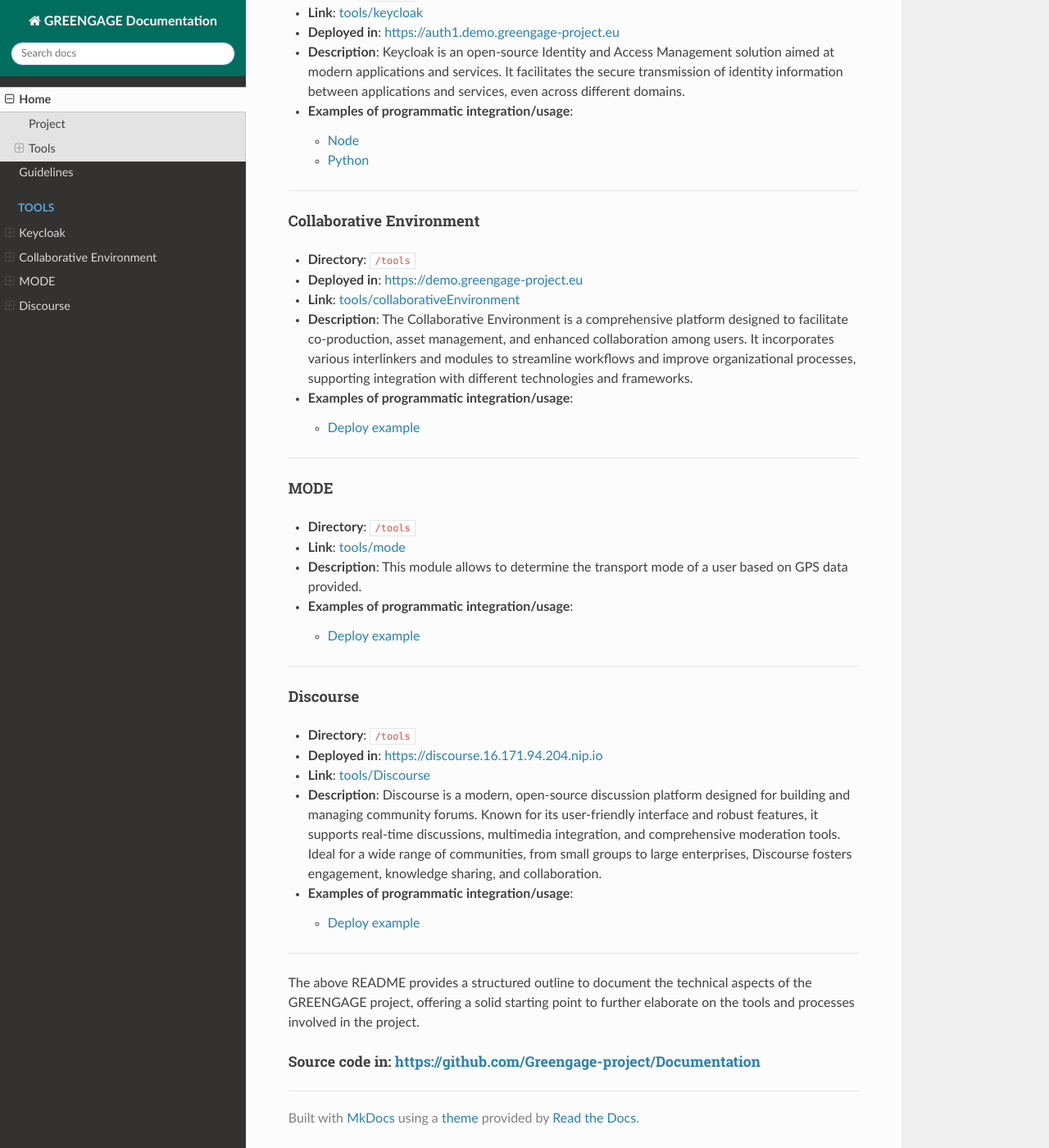
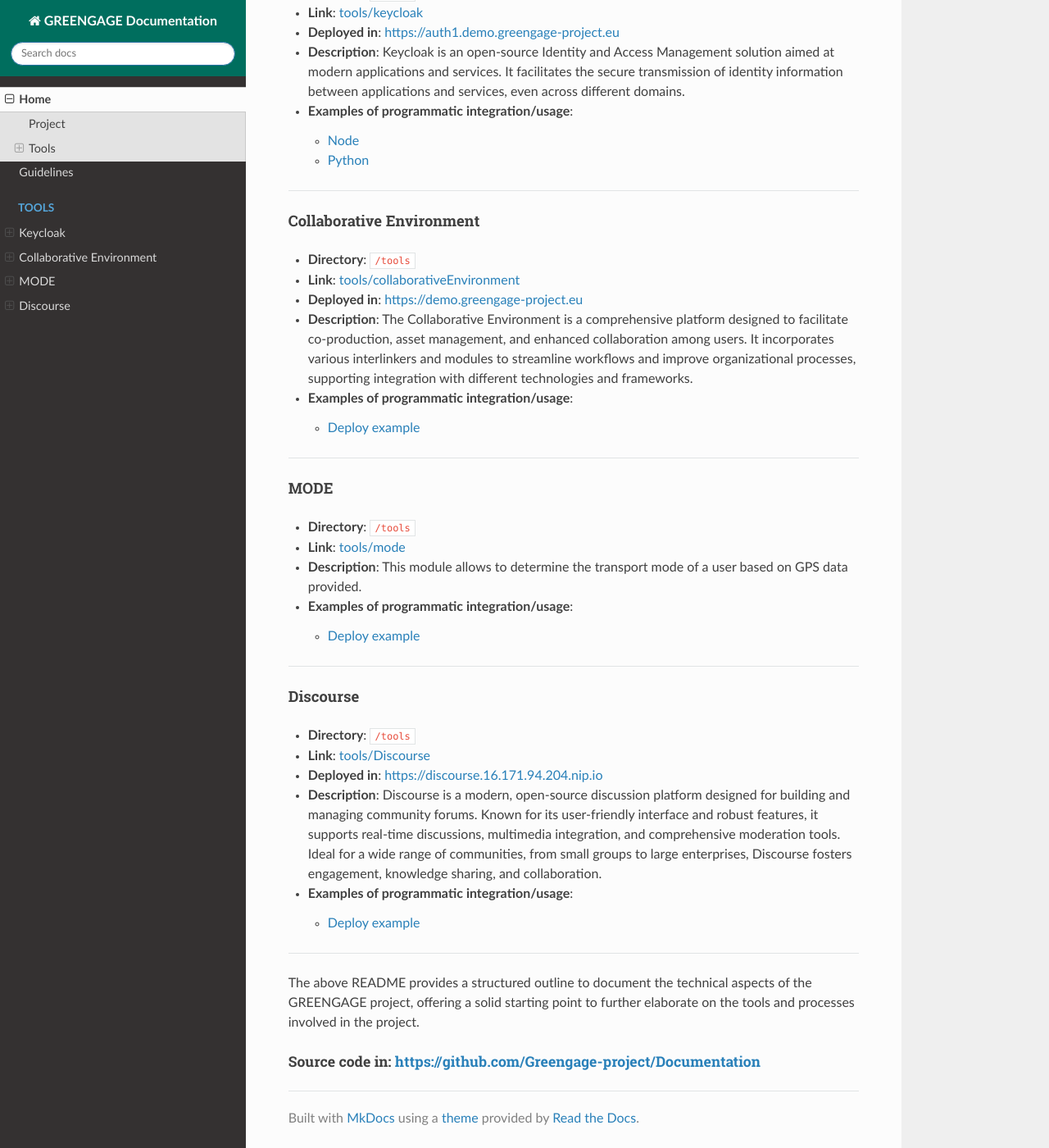
Before and after one commit to Greengage-project/Documentation, an MkDocs documentation site: the page built from docs/index.md, in a window 1280 px wide and 1400 px high, scrolled down 738 px. Shown: the whole window at 82% size. Built offline with MkDocs 1.6.1, drawn with Linux system fonts in a browser that asks for light colours; nearby versions of some CDN libraries.

```diff
--- a/docs/index.md
+++ b/docs/index.md
@@ -24,8 +24,8 @@ The `tools` directory contains subdirectories for each tool utilized in the proj
 #### Collaborative Environment
 
 - **Directory**: `/tools`
+- **Link**: [tools/collaborativeEnvironment](tools/collaborativeEnvironment)
 - **Deployed in**: [https://demo.greengage-project.eu](https://demo.greengage-project.eu)
-- **Link**: [tools/collaborativeEnvironment](tools/collaborativeEnvironment)
 - **Description**: The Collaborative Environment is a comprehensive platform designed to facilitate co-production, asset management, and enhanced collaboration among users. It incorporates various interlinkers and modules to streamline workflows and improve organizational processes, supporting integration with different technologies and frameworks.
 
   - **Examples of programmatic integration/usage**:
@@ -47,8 +47,8 @@ The `tools` directory contains subdirectories for each tool utilized in the proj
 #### Discourse
 
 - **Directory**: `/tools`
+- **Link**: [tools/Discourse](tools/Discourse)
 - **Deployed in**: [https://discourse.16.171.94.204.nip.io](https://discourse.16.171.94.204.nip.io)
-- **Link**: [tools/Discourse](tools/Discourse)
 - **Description**: Discourse is a modern, open-source discussion platform designed for building and managing community forums. Known for its user-friendly interface and robust features, it supports real-time discussions, multimedia integration, and comprehensive moderation tools. Ideal for a wide range of communities, from small groups to large enterprises, Discourse fosters engagement, knowledge sharing, and collaboration.
 
   - **Examples of programmatic integration/usage**:
```
